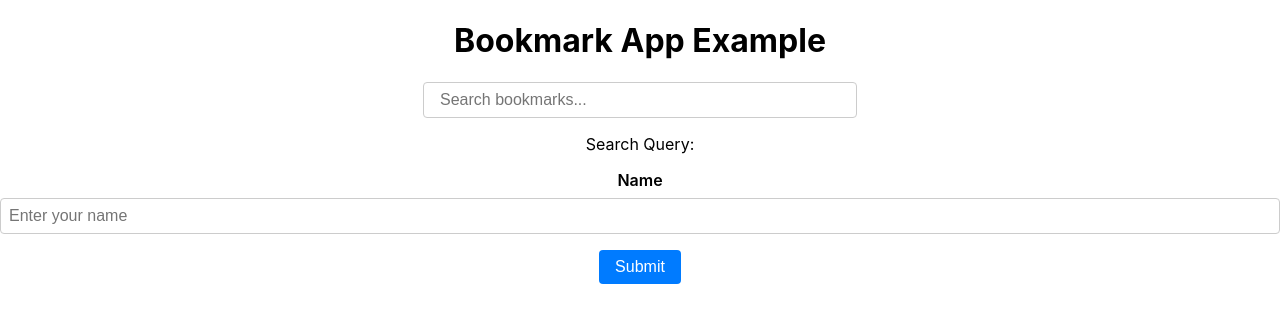
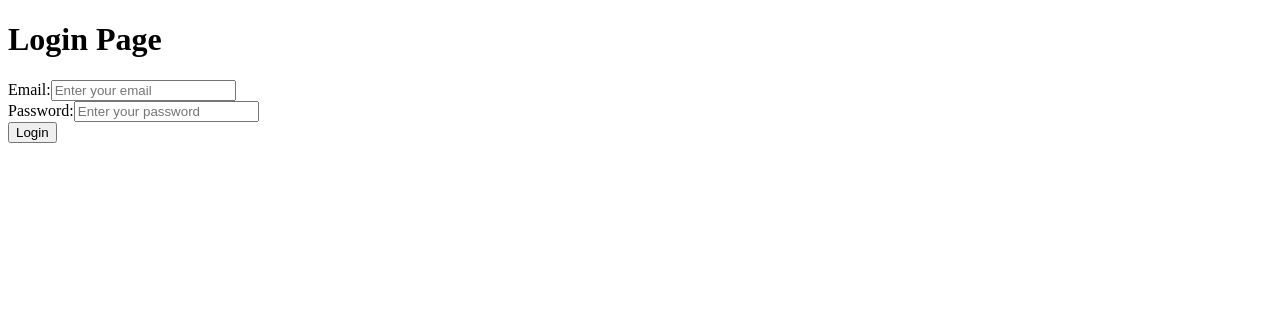
Before and after one commit to Team-SoFa/Sofa-Front, a React (Create React App) app in the folder sofa/: page /login in a window 1280 px wide. Shown: the top 322 px of the page. Built offline with nearby package versions, Linux system fonts and the light colour scheme.

Commit message:
Feat: 기본 페이지 및 라우터 구현
홈페이지, 로그인과 기본 라우터 구현 완료

```diff
--- a/sofa/package.json
+++ b/sofa/package.json
@@ -8,7 +8,8 @@
     "@testing-library/user-event": "^13.5.0",
     "react": "^18.3.1",
     "react-dom": "^18.3.1",
-    "react-scripts": "5.0.1",
+    "react-router-dom": "^6.26.2",
+    "react-scripts": "^3.0.1",
     "web-vitals": "^2.1.4"
   },
   "scripts": {
@@ -34,5 +35,8 @@
       "last 1 firefox version",
       "last 1 safari version"
     ]
+  },
+  "devDependencies": {
+    "@babel/plugin-proposal-private-property-in-object": "^7.21.11"
   }
 }
--- a/sofa/src/App.js
+++ b/sofa/src/App.js
@@ -1,50 +1,15 @@
 // src/App.js
-import React, { useState } from 'react';
-import TextField from './components/TextField/TextField';
-import SearchBar from './components/SearchBar/SearchBar';
-import Button from './components/Button/Button';
-import './App.css';
+import React from 'react';
+import { Routes, Route } from 'react-router-dom';
+import HomePage from './pages/HomePage';
+import LoginPage from './pages/LoginPage';
 
 function App() {
-  const [name, setName] = useState('');
-  const [searchQuery, setSearchQuery] = useState('');
-  const [submittedName, setSubmittedName] = useState('');
-
-  // Handle name input change
-  const handleNameChange = (e) => setName(e.target.value);
-
-  // Handle search input change
-  const handleSearchChange = (e) => setSearchQuery(e.target.value);
-
-  // Handle form submission
-  const handleSubmit = (e) => {
-    e.preventDefault();
-    setSubmittedName(name);
-  };
-
   return (
-    <div className="App">
-      <h1>Bookmark App Example</h1>
-
-      {/* Search Bar Component */}
-      <SearchBar value={searchQuery} onChange={handleSearchChange} placeholder="Search bookmarks..." />
-      <p>Search Query: {searchQuery}</p>
-
-      {/* TextField with Button */}
-      <form onSubmit={handleSubmit}>
-        <TextField
-          label="Name"
-          value={name}
-          onChange={handleNameChange}
-          placeholder="Enter your name"
-          required
-        />
-        <Button type="submit" label="Submit" />
-      </form>
-
-      {/* Display submitted name */}
-      {submittedName && <p>Submitted Name: {submittedName}</p>}
-    </div>
+    <Routes>
+      <Route path="/" element={<HomePage />} />
+      <Route path="/login" element={<LoginPage />} />
+    </Routes>
   );
 }
 
--- a/sofa/src/index.js
+++ b/sofa/src/index.js
@@ -1,17 +1,14 @@
+// src/index.js
 import React from 'react';
 import ReactDOM from 'react-dom/client';
-import './index.css';
+import { BrowserRouter } from 'react-router-dom'; // Router를 index.js에서 사용
 import App from './App';
-import reportWebVitals from './reportWebVitals';
 
 const root = ReactDOM.createRoot(document.getElementById('root'));
 root.render(
   <React.StrictMode>
-    <App />
+    <BrowserRouter>
+      <App />
+    </BrowserRouter>
   </React.StrictMode>
 );
-
-// If you want to start measuring performance in your app, pass a function
-// to log results (for example: reportWebVitals(console.log))
-// or send to an analytics endpoint. Learn more: https://bit.ly/CRA-vitals
-reportWebVitals();
--- /dev/null
+++ b/sofa/src/pages/HomePage.js
@@ -0,0 +1,19 @@
+// src/pages/HomePage.js
+import React from 'react';
+import { Link } from 'react-router-dom';
+
+const HomePage = () => {
+  return (
+    <div>
+      <h1>Welcome to the Home Page!</h1>
+      <p>This is the homepage of the application.</p>
+
+      {/* Link를 사용해 로그인 페이지로 이동 */}
+      <Link to="/login">
+        <button>Go to Login</button>
+      </Link>
+    </div>
+  );
+};
+
+export default HomePage;
--- /dev/null
+++ b/sofa/src/pages/LoginPage.js
@@ -0,0 +1,45 @@
+// src/pages/LoginPage.js
+import React, { useState } from 'react';
+
+const LoginPage = () => {
+  const [email, setEmail] = useState('');
+  const [password, setPassword] = useState('');
+
+  const handleSubmit = (e) => {
+    e.preventDefault();
+    // 로그인 처리 로직을 여기에 추가할 수 있음
+    console.log('Email:', email);
+    console.log('Password:', password);
+  };
+
+  return (
+    <div>
+      <h1>Login Page</h1>
+      <form onSubmit={handleSubmit}>
+        <div>
+          <label>Email:</label>
+          <input
+            type="email"
+            value={email}
+            onChange={(e) => setEmail(e.target.value)}
+            placeholder="Enter your email"
+            required
+          />
+        </div>
+        <div>
+          <label>Password:</label>
+          <input
+            type="password"
+            value={password}
+            onChange={(e) => setPassword(e.target.value)}
+            placeholder="Enter your password"
+            required
+          />
+        </div>
+        <button type="submit">Login</button>
+      </form>
+    </div>
+  );
+};
+
+export default LoginPage;
--- a/sofa/src/pages/login-page.js
+++ /dev/null
@@ -1 +0,0 @@
-// to push github
```
Also changed, not shown: 1 other file (tests, documents, lock files or other folders).
